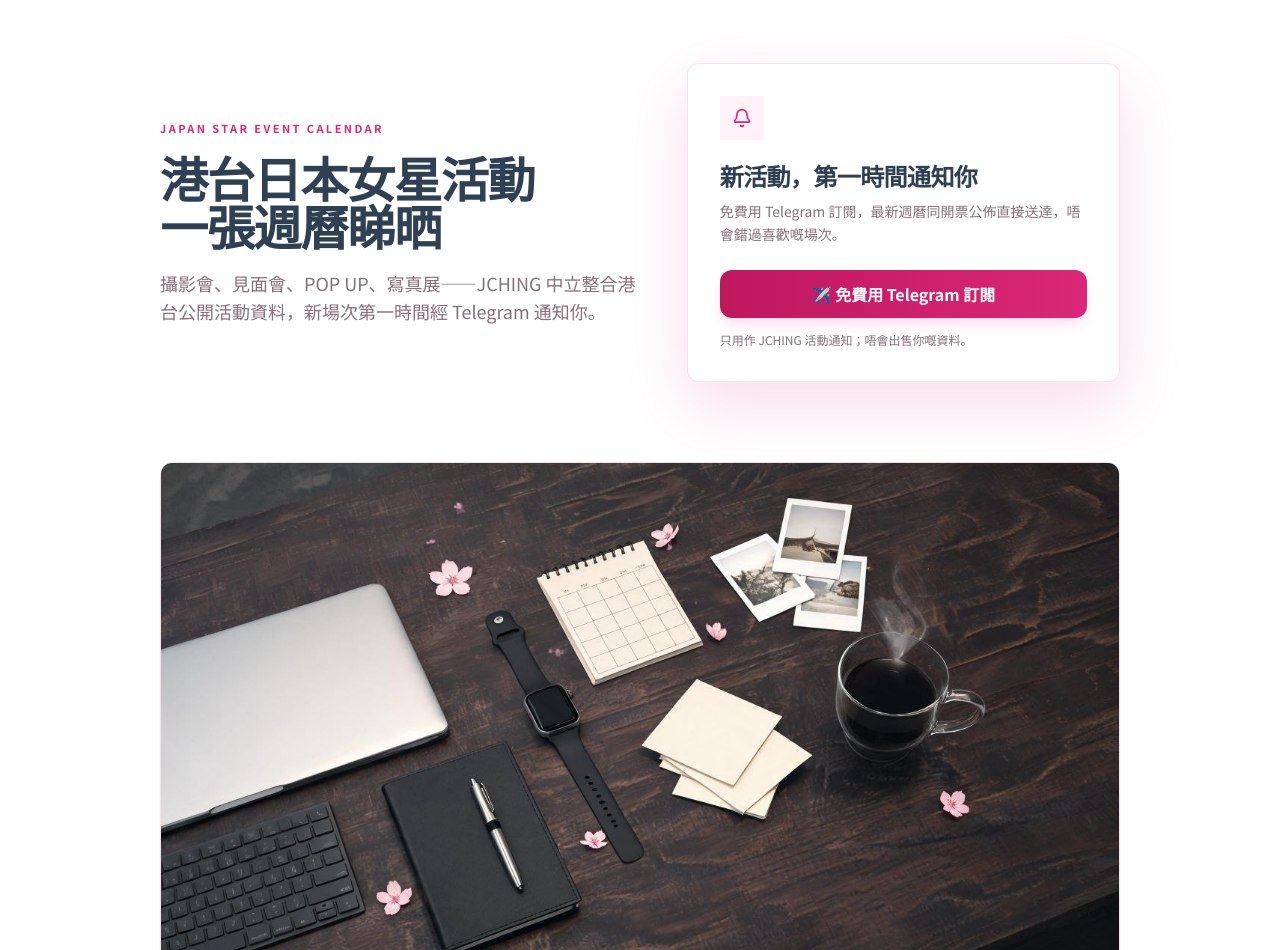
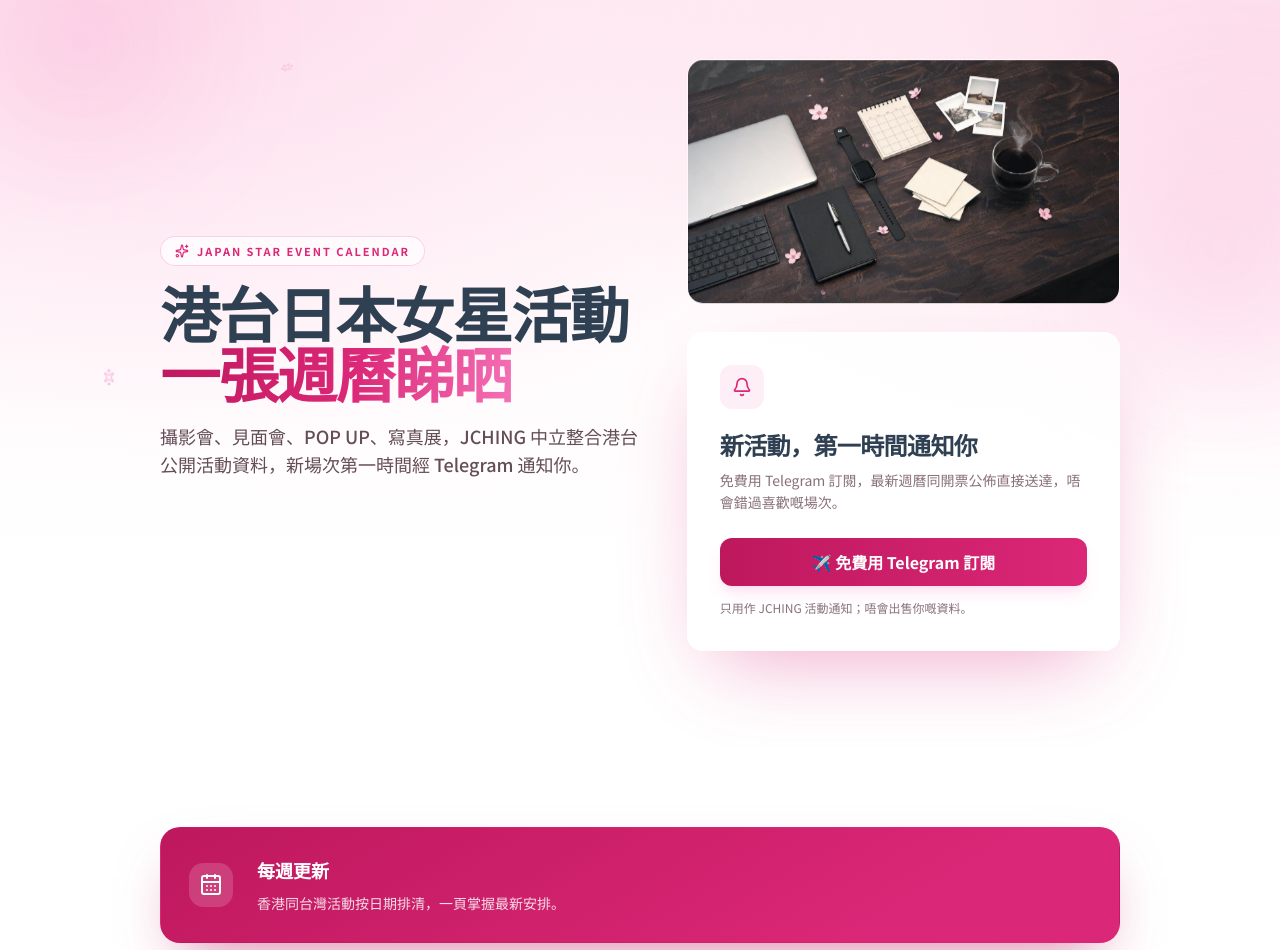
Before and after one commit to clawdfelix-ship-it/JAVStar-data, a Next.js app: page /promo in a window 1280 px wide. Shown: the part 82-1032 px from the top of the page. Built offline with nearby package versions, Linux system fonts and the light colour scheme; no server answers; the database is empty.

Commit message:
feat(promo): 沉浸式視覺升級——漸層櫻色 hero＋柔光/花瓣、浮動主視覺、玻璃轉換卡、非對稱 bento（純 CSS 零依賴，reduced-motion 降級）

```diff
--- a/app/globals.css
+++ b/app/globals.css
@@ -505,3 +505,149 @@ body {
   from { opacity: 0; transform: translateY(12px) scale(0.97); }
   to   { opacity: 1; transform: translateY(0) scale(1); }
 }
+
+/* =========================================
+   /promo 沉浸式落地頁（純 CSS 動畫，零依賴）
+   ========================================= */
+
+/* Hero 漸層櫻色底 + 兩團柔光 blob */
+.promo-hero-bg {
+  position: relative;
+  isolation: isolate;
+  background:
+    radial-gradient(120% 120% at 12% 0%, rgba(var(--color-nadeshiko-light), 0.34) 0%, rgba(var(--color-sakura), 0) 52%),
+    radial-gradient(120% 120% at 100% 8%, rgba(var(--color-nadeshiko), 0.20) 0%, rgba(var(--color-sakura), 0) 48%),
+    linear-gradient(180deg, rgba(var(--color-sakura), 0.92) 0%, rgb(var(--color-shiro)) 78%);
+  overflow: hidden;
+}
+.promo-blob {
+  position: absolute;
+  border-radius: 9999px;
+  filter: blur(56px);
+  opacity: 0.55;
+  z-index: -1;
+  pointer-events: none;
+  animation: promo-drift 14s ease-in-out infinite;
+}
+.promo-blob-1 {
+  width: 18rem; height: 18rem; top: -4rem; left: -5rem;
+  background: radial-gradient(circle, rgba(var(--color-nadeshiko), 0.42), transparent 70%);
+}
+.promo-blob-2 {
+  width: 22rem; height: 22rem; top: 6rem; right: -7rem;
+  background: radial-gradient(circle, rgba(var(--color-nadeshiko-light), 0.6), transparent 70%);
+  animation-delay: -6s;
+}
+@keyframes promo-drift {
+  0%, 100% { transform: translate3d(0, 0, 0) scale(1); }
+  50%      { transform: translate3d(1.2rem, -1.4rem, 0) scale(1.08); }
+}
+
+/* 浮動花瓣 */
+.promo-petal {
+  position: absolute;
+  z-index: -1;
+  pointer-events: none;
+  color: rgba(var(--color-nadeshiko), 0.5);
+  animation: promo-float linear infinite;
+}
+@keyframes promo-float {
+  0%   { transform: translateY(-12%) rotate(0deg); opacity: 0; }
+  12%  { opacity: 0.85; }
+  88%  { opacity: 0.7; }
+  100% { transform: translateY(115vh) rotate(320deg); opacity: 0; }
+}
+
+/* 進場 stagger（只 transform/opacity） */
+@keyframes promo-rise {
+  from { opacity: 0; transform: translateY(22px); }
+  to   { opacity: 1; transform: translateY(0); }
+}
+.promo-rise {
+  opacity: 0;
+  animation: promo-rise 0.7s cubic-bezier(0.16, 1, 0.3, 1) forwards;
+}
+.promo-rise-1 { animation-delay: 0.05s; }
+.promo-rise-2 { animation-delay: 0.15s; }
+.promo-rise-3 { animation-delay: 0.25s; }
+.promo-rise-4 { animation-delay: 0.35s; }
+.promo-rise-5 { animation-delay: 0.45s; }
+
+/* Hero 主視覺浮動＋柔光邊 */
+.promo-hero-frame {
+  position: relative;
+  animation: promo-float-y 7s ease-in-out infinite;
+}
+.promo-hero-frame::after {
+  content: "";
+  position: absolute; inset: 0;
+  border-radius: inherit;
+  box-shadow: 0 32px 72px -24px rgba(var(--color-nadeshiko-dark), 0.42);
+  pointer-events: none;
+}
+@keyframes promo-float-y {
+  0%, 100% { transform: translateY(0); }
+  50%      { transform: translateY(-10px); }
+}
+
+/* 漸層強調字 */
+.promo-gradient-text {
+  background: linear-gradient(100deg, rgb(var(--color-nadeshiko-strong)), rgb(var(--color-nadeshiko-dark)) 55%, rgb(var(--color-nadeshiko)));
+  -webkit-background-clip: text;
+  background-clip: text;
+  color: transparent;
+}
+
+/* Bento 卡：玻璃感 + 粉色柔光陰影（陰影染色，唔用純黑） */
+.promo-bento {
+  position: relative;
+  border-radius: 1.25rem;
+  border: 1px solid rgba(var(--color-nadeshiko), 0.16);
+  background: rgb(var(--color-shiro));
+  box-shadow: 0 22px 50px -24px rgba(var(--color-nadeshiko-dark), 0.38);
+  transition: transform 0.28s cubic-bezier(0.16, 1, 0.3, 1), box-shadow 0.28s ease, border-color 0.28s ease;
+}
+.promo-bento:hover {
+  transform: translateY(-4px);
+  border-color: rgba(var(--color-nadeshiko), 0.34);
+  box-shadow: 0 30px 60px -24px rgba(var(--color-nadeshiko-dark), 0.5);
+}
+/* 強調卡：深粉主題，做節奏對比 */
+.promo-bento-feature {
+  color: rgb(var(--color-shiro));
+  background: linear-gradient(150deg, rgb(var(--color-nadeshiko-strong)), rgb(var(--color-nadeshiko-dark)) 78%);
+  border-color: transparent;
+  box-shadow: 0 26px 60px -24px rgba(var(--color-nadeshiko-strong), 0.6);
+}
+.promo-bento-feature .promo-bento-icon {
+  background: rgba(255, 255, 255, 0.16);
+  color: rgb(var(--color-shiro));
+}
+.promo-bento-icon {
+  display: inline-flex;
+  align-items: center;
+  justify-content: center;
+  width: 2.75rem; height: 2.75rem;
+  border-radius: 0.9rem;
+  background: rgba(var(--color-nadeshiko), 0.12);
+  color: rgb(var(--color-nadeshiko-dark));
+}
+
+/* 轉換卡玻璃感 */
+.promo-convert {
+  background: rgba(255, 255, 255, 0.82);
+  backdrop-filter: blur(14px) saturate(150%);
+  -webkit-backdrop-filter: blur(14px) saturate(150%);
+  border: 1px solid rgba(255, 255, 255, 0.7);
+  box-shadow: 0 32px 80px -28px rgba(var(--color-nadeshiko-dark), 0.42), inset 0 1px 0 rgba(255, 255, 255, 0.9);
+}
+
+/* 活動列 hover 反饋 */
+.promo-event-row { transition: background-color 0.2s ease; }
+.promo-event-row:hover { background: rgba(var(--color-nadeshiko), 0.06); }
+
+@media (prefers-reduced-motion: reduce) {
+  .promo-blob, .promo-petal, .promo-hero-frame,
+  .promo-rise, .promo-bento { animation: none !important; transition: none !important; }
+  .promo-rise { opacity: 1; transform: none; }
+}
--- a/app/promo/page.tsx
+++ b/app/promo/page.tsx
@@ -1,6 +1,6 @@
 import type { Metadata } from 'next';
 import Image from 'next/image';
-import { Bell, CalendarDays, MapPin, TicketCheck, ArrowRight } from 'lucide-react';
+import { Bell, CalendarDays, MapPin, TicketCheck, ArrowRight, Sparkles } from 'lucide-react';
 import MetaPixel from '@/components/MetaPixel';
 import Logo from '@/components/Logo';
 import InstagramIcon, { JCHING_INSTAGRAM_URL } from '@/components/InstagramIcon';
@@ -64,6 +64,16 @@ function formatDate(iso: string) {
   return { md: `${d.getMonth() + 1}/${d.getDate()}`, weekday: `週${weekday}` };
 }
 
+// 純裝飾花瓣（無語意、aria-hidden），減速模式下由 CSS 停掉
+const PETALS = [
+  { left: '8%', size: 14, dur: 13, delay: 0, op: 0.5 },
+  { left: '22%', size: 10, dur: 17, delay: 4, op: 0.35 },
+  { left: '46%', size: 16, dur: 15, delay: 8, op: 0.45 },
+  { left: '68%', size: 11, dur: 19, delay: 2, op: 0.4 },
+  { left: '86%', size: 15, dur: 14, delay: 6, op: 0.5 },
+  { left: '93%', size: 9, dur: 18, delay: 10, op: 0.32 },
+];
+
 export default async function PromoPage() {
   const events = await getUpcomingEvents();
 
@@ -72,7 +82,7 @@ export default async function PromoPage() {
       <MetaPixel />
 
       {/* SaaS 風落地頁 header：白底、單細邊線、品牌 mark */}
-      <header className="border-b border-[rgba(var(--color-sakura-gray),0.5)] bg-white">
+      <header className="sticky top-0 z-30 border-b border-[rgba(var(--color-sakura-gray),0.5)] bg-white/85 backdrop-blur-md">
         <div className="mx-auto flex h-16 max-w-5xl items-center justify-between px-5 md:px-8">
           <span className="flex items-center gap-2.5">
             <Logo size={32} withText={false} href="" />
@@ -89,27 +99,44 @@ export default async function PromoPage() {
         </div>
       </header>
 
-      {/* Hero：兩欄，左文案＋真數據，右轉換卡 */}
-      <section className="mx-auto grid max-w-5xl gap-12 px-5 py-12 md:grid-cols-[1.05fr_.95fr] md:items-center md:px-8 md:py-20">
+      {/* 沉浸式 Hero：漸層櫻色底 + 柔光 blob + 花瓣，左文案右主視覺＋轉換卡 */}
+      <section className="promo-hero-bg">
+        <div className="promo-blob promo-blob-1" aria-hidden />
+        <div className="promo-blob promo-blob-2" aria-hidden />
+        {PETALS.map((p, i) => (
+          <Sparkles
+            key={i}
+            aria-hidden
+            className="promo-petal"
+            style={{ left: p.left, width: p.size, height: p.size, animationDuration: `${p.dur}s`, animationDelay: `${p.delay}s`, opacity: p.op }}
+          />
+        ))}
+
+        <div className="relative mx-auto grid max-w-5xl gap-12 px-5 pb-16 pt-14 md:grid-cols-[1.05fr_.95fr] md:items-center md:px-8 md:pb-24 md:pt-20">
           <div>
-          <p className="mb-4 text-[11px] font-bold uppercase tracking-[0.22em] text-[rgb(var(--color-nadeshiko-dark))]">
+            <p className="promo-rise promo-rise-1 mb-4 inline-flex items-center gap-2 rounded-full border border-[rgba(var(--color-nadeshiko),0.3)] bg-white/70 px-3.5 py-1.5 text-[11px] font-bold uppercase tracking-[0.18em] text-[rgb(var(--color-nadeshiko-dark))] backdrop-blur">
+              <Sparkles className="h-3.5 w-3.5" aria-hidden />
               Japan Star Event Calendar
             </p>
-          <h1 className="text-4xl font-black leading-[1.12] tracking-tight text-[#2F4053] md:text-5xl">
+            <h1 className="promo-rise promo-rise-2 text-4xl font-black leading-[1.1] tracking-tight text-[#2F4053] md:text-6xl">
               港台日本女星活動
               <br />
-            一張週曆睇晒
+              <span className="promo-gradient-text">一張週曆睇晒</span>
             </h1>
-          <p className="mt-5 max-w-lg text-base leading-relaxed text-[rgb(var(--color-umenezumi-light))] md:text-lg">
-            攝影會、見面會、POP UP、寫真展——JCHING 中立整合港台公開活動資料，新場次第一時間經 Telegram 通知你。
+            <p className="promo-rise promo-rise-3 mt-5 max-w-lg text-base font-medium leading-relaxed text-[rgb(var(--color-umenezumi))] md:text-lg">
+              攝影會、見面會、POP UP、寫真展，JCHING 中立整合港台公開活動資料，新場次第一時間經 Telegram 通知你。
             </p>
 
             {/* 真實 upcoming 活動（server fetch，ISR 每小時刷新）；無數據時唔渲染成塊 card */}
             {events.length > 0 && (
-            <div className="mt-8 overflow-hidden rounded-xl border border-[rgba(var(--color-nadeshiko),0.18)] bg-white shadow-sm">
+              <div className="promo-rise promo-rise-4 mt-9 overflow-hidden rounded-2xl border border-[rgba(var(--color-nadeshiko),0.18)] bg-white/85 shadow-[0_24px_60px_-28px_rgba(219,39,119,0.4)] backdrop-blur">
                 <div className="flex items-center justify-between border-b border-[rgba(var(--color-sakura-gray),0.5)] px-5 py-3.5">
                   <span className="text-sm font-bold text-[#2F4053]">即將舉行</span>
-                <span className="text-[11px] font-medium text-[rgb(var(--color-umenezumi-lighter))]">
+                  <span className="flex items-center gap-1.5 text-[11px] font-medium text-[rgb(var(--color-umenezumi-lighter))]">
+                    <span className="relative flex h-2 w-2" aria-hidden>
+                      <span className="absolute inline-flex h-full w-full animate-ping rounded-full bg-[rgb(var(--color-nadeshiko))] opacity-60" />
+                      <span className="relative inline-flex h-2 w-2 rounded-full bg-[rgb(var(--color-nadeshiko-dark))]" />
+                    </span>
                     每小時自動更新
                   </span>
                 </div>
@@ -121,7 +148,7 @@ export default async function PromoPage() {
                   return (
                     <div
                       key={e.id}
-                    className="grid grid-cols-[3.4rem_minmax(0,1fr)_auto] items-center gap-3 border-b border-[rgba(var(--color-sakura-gray),0.35)] px-5 py-3.5 last:border-0"
+                      className="promo-event-row grid grid-cols-[3.4rem_minmax(0,1fr)_auto] items-center gap-3 border-b border-[rgba(var(--color-sakura-gray),0.35)] px-5 py-3.5 last:border-0"
                     >
                       <div className="leading-tight">
                         <div className="text-sm font-extrabold text-[#2F4053]">{md}</div>
@@ -134,7 +161,7 @@ export default async function PromoPage() {
                           {e.venue ? ` · ${e.venue}` : ''}
                         </p>
                       </div>
-                    <span className="shrink-0 rounded-md bg-[rgba(var(--color-sakura-gray),0.28)] px-2 py-1 text-[11px] font-semibold text-[rgb(var(--color-umenezumi))]">
+                      <span className="shrink-0 rounded-md bg-[rgba(var(--color-nadeshiko),0.12)] px-2 py-1 text-[11px] font-bold text-[rgb(var(--color-nadeshiko-dark))]">
                         {region}
                       </span>
                     </div>
@@ -144,9 +171,22 @@ export default async function PromoPage() {
             )}
           </div>
 
-        {/* 轉換卡：白底、單一 nadeshiko 邊框＋柔和陰影，CTA 係全頁唯一強色 */}
-        <div className="rounded-xl border border-[rgba(var(--color-nadeshiko),0.22)] bg-white p-7 shadow-[0_24px_64px_rgba(219,39,119,0.16)] md:p-8">
-          <div className="mb-5 flex h-11 w-11 items-center justify-center rounded-md bg-[rgba(var(--color-nadeshiko),0.10)] text-[rgb(var(--color-nadeshiko-dark))]">
+          {/* 右欄：浮動主視覺 + 玻璃轉換卡 */}
+          <div className="promo-rise promo-rise-4 flex flex-col gap-6">
+            <div className="promo-hero-frame overflow-hidden rounded-2xl border border-white/60">
+              <Image
+                src="/promo/hero-calendar.jpg"
+                alt="俯視整潔工作枱：月曆、拍立得、櫻花花瓣同咖啡，象徵每週活動週曆整理"
+                width={1280}
+                height={720}
+                priority
+                sizes="(max-width: 768px) 100vw, 480px"
+                className="h-auto w-full object-cover"
+              />
+            </div>
+
+            <div className="promo-convert rounded-2xl p-7 md:p-8">
+              <div className="mb-5 flex h-11 w-11 items-center justify-center rounded-xl bg-[rgba(var(--color-nadeshiko),0.12)] text-[rgb(var(--color-nadeshiko-dark))]">
                 <Bell className="h-5 w-5" aria-hidden />
               </div>
               <h2 className="text-2xl font-black tracking-tight text-[#2F4053]">新活動，第一時間通知你</h2>
@@ -155,53 +195,54 @@ export default async function PromoPage() {
               </p>
               <PromoSubscribeForm />
             </div>
-      </section>
-
-      {/* Hero 視覺：工作枱 flat-lay，寬幅、單一 rounded-xl，唔加漸層文字帶（保持乾淨） */}
-      <section className="mx-auto max-w-5xl px-5 md:px-8">
-        <div className="overflow-hidden rounded-xl border border-[rgba(var(--color-sakura-gray),0.6)] shadow-sm">
-          <Image
-            src="/promo/hero-calendar.jpg"
-            alt="俯視整潔工作枱：月曆、拍立得、櫻花花瓣同咖啡，象徵每週活動週曆整理"
-            width={1280}
-            height={720}
-            priority
-            sizes="(max-width: 768px) 100vw, 1024px"
-            className="h-auto w-full object-cover"
-          />
+          </div>
         </div>
       </section>
 
-      {/* Features：中性灰為主，icon 先有少少粉紅 */}
-      <section className="mx-auto max-w-5xl px-5 py-14 md:px-8 md:py-16">
-        <div className="grid gap-4 md:grid-cols-3">
-          {features.map(({ icon: Icon, title, text }) => (
-            <div key={title} className="rounded-xl border border-[rgba(var(--color-sakura-gray),0.6)] bg-white p-5 shadow-sm">
-              <Icon className="mb-3 h-5 w-5 text-[rgb(var(--color-nadeshiko))]" aria-hidden />
-              <h3 className="text-sm font-bold text-[#2F4053]">{title}</h3>
-              <p className="mt-1.5 text-sm leading-relaxed text-[rgb(var(--color-umenezumi-light))]">{text}</p>
+      {/* Features：非對稱 bento，首卡跨欄深粉做視覺重心，入場 stagger */}
+      <section className="mx-auto max-w-5xl px-5 py-16 md:px-8 md:py-20">
+        <div className="grid gap-5 md:grid-cols-2">
+          {features.map(({ icon: Icon, title, text }, i) => {
+            const riseClass = ['promo-rise-2', 'promo-rise-3', 'promo-rise-4'][i] ?? 'promo-rise-2';
+            const isFeature = i === 0;
+            return (
+              <div
+                key={title}
+                className={`promo-rise ${riseClass} promo-bento p-7 ${isFeature ? 'promo-bento-feature md:col-span-2 md:flex md:items-center md:gap-6' : ''}`}
+              >
+                <span className="promo-bento-icon mb-4 md:mb-0 md:shrink-0">
+                  <Icon className="h-6 w-6" aria-hidden />
+                </span>
+                <div>
+                  <h3 className={`text-lg font-bold ${isFeature ? 'text-white' : 'text-[#2F4053]'}`}>{title}</h3>
+                  <p className={`mt-2 text-sm leading-relaxed ${isFeature ? 'text-white/85' : 'text-[rgb(var(--color-umenezumi))]'}`}>
+                    {text}
+                  </p>
                 </div>
-          ))}
               </div>
-        <div className="mt-10 flex justify-center">
+            );
+          })}
+        </div>
+
+        <div className="promo-rise promo-rise-5 mt-12 flex justify-center">
           <a
             href="https://t.me/jching_calendar_bot"
             target="_blank"
             rel="noopener noreferrer"
-            className="inline-flex items-center gap-2 rounded-xl bg-gradient-to-r from-[rgb(var(--color-nadeshiko-strong))] to-[rgb(var(--color-nadeshiko-dark))] px-6 py-3 text-sm font-bold text-white shadow-lg shadow-pink-300/30 transition-all hover:shadow-pink-400/40 hover:scale-[1.02] active:scale-[0.98]"
+            className="group inline-flex items-center gap-2 rounded-full bg-gradient-to-r from-[rgb(var(--color-nadeshiko-strong))] to-[rgb(var(--color-nadeshiko-dark))] px-8 py-3.5 text-sm font-bold text-white shadow-lg shadow-pink-300/40 transition-all hover:shadow-pink-400/50 hover:scale-[1.03] active:scale-[0.98]"
           >
             立即 Telegram 訂閱
-            <ArrowRight className="h-4 w-4" aria-hidden />
+            <ArrowRight className="h-4 w-4 transition-transform group-hover:translate-x-1" aria-hidden />
           </a>
         </div>
       </section>
 
-      <footer className="border-t border-[rgba(var(--color-sakura-gray),0.5)] px-5 py-8 text-center text-xs text-[rgb(var(--color-umenezumi-lighter))]">
+      <footer className="border-t border-[rgba(var(--color-sakura-gray),0.5)] bg-[rgba(var(--color-sakura),0.4)] px-5 py-10 text-center text-xs text-[rgb(var(--color-umenezumi-lighter))]">
         <a
           href={JCHING_INSTAGRAM_URL}
           target="_blank"
           rel="noopener noreferrer"
-          className="mx-auto mb-3 inline-flex items-center gap-2 rounded-full border border-[rgba(var(--color-nadeshiko),0.35)] bg-[rgba(var(--color-sakura),0.55)] px-4 py-2 text-sm font-bold text-[rgb(var(--color-nadeshiko-dark))] transition-all hover:shadow-pink-400/30 hover:shadow-md active:scale-[0.98]"
+          className="mx-auto mb-4 inline-flex items-center gap-2 rounded-full border border-[rgba(var(--color-nadeshiko),0.35)] bg-white px-4 py-2 text-sm font-bold text-[rgb(var(--color-nadeshiko-dark))] transition-all hover:shadow-pink-400/30 hover:shadow-md active:scale-[0.98]"
         >
           <InstagramIcon className="h-4 w-4" />
           Instagram：@jching.calendar
```
Lines whose indentation alone changed are shown as unchanged.
